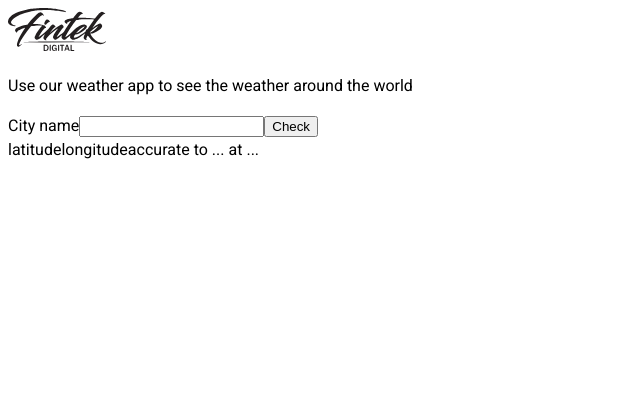
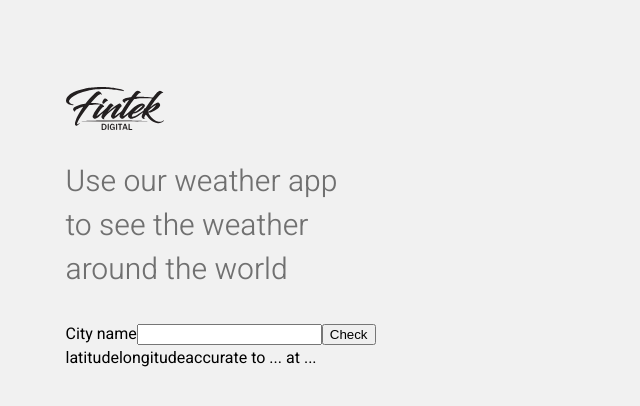
Before and after one commit to DanZemlyansky/fintekAssignment, a React (Vite) app in the folder fintek-weather-app/: page / in a window 1280 px wide. Shown: the top 406 px of the page, without its empty margins (0-640 px from the left). Built offline with nearby package versions, Linux system fonts and the light colour scheme.

Commit message:
progress

```diff
--- a/fintek-weather-app/src/App.css
+++ b/fintek-weather-app/src/App.css
@@ -10,10 +10,20 @@
 }
 
 @font-face {
-  font-family: 'Heebo';
+  font-family: Heebo;
   src: url('../public/fonts/Heebo-VariableFont_wght.ttf');
 }
 
+
 body{
-  font-family: 'Heebo' , 'sans-serif';
+  font-family: Heebo;
+  background-color: var(--bg);
 }
+
+
+#appContainer{
+  height: 100vh;
+display: flex;
+justify-content: center;
+align-items: center;
+}
--- a/fintek-weather-app/src/App.tsx
+++ b/fintek-weather-app/src/App.tsx
@@ -5,10 +5,10 @@ import CardContainer from './components/containers/CardContainer'
 function App() {
 
   return (
-    <>
+    <section id='appContainer'>
     <HeroContainer/>
     <CardContainer/>
-    </>
+    </section>
   )
 }
 
--- a/fintek-weather-app/src/components/CityInput.tsx
+++ b/fintek-weather-app/src/components/CityInput.tsx
@@ -1,3 +1,5 @@
+import '../styles/CityInput.css'
+
 export default function CityInput(){
 
 
@@ -5,7 +7,7 @@ export default function CityInput(){
 
     return(
         <div id="cityInputContainer">
-<label htmlFor="cityInput">City name</label>
+<label id="cityInputLabel" htmlFor="cityInput">City name</label>
 <input aria-label="City Input" name="cityInput" id="cityInput"></input>
 <button type="submit">Check</button>
         </div>
--- a/fintek-weather-app/src/components/containers/HeroContainer.tsx
+++ b/fintek-weather-app/src/components/containers/HeroContainer.tsx
@@ -1,13 +1,14 @@
 import CityInput from "../CityInput";
 import fintekLogo from '../../assets/logo.svg'
 import LatLong from "../hero/LatLong";
+import '../../styles/HeroContainer.css'
 
 //! pass function to cityInput and call the backend from there
 export default function HeroContainer(){
 
     return(
         <section id="heroContainer">
-            <img src={fintekLogo}  alt='fintek'></img>
+            <img id="fintekImg" src={fintekLogo}  alt='fintek'></img>
             <p id="heroText">Use our weather app to see the weather around the world</p>
 <CityInput/>
 <LatLong/>
--- a/fintek-weather-app/src/components/hero/LatLong.tsx
+++ b/fintek-weather-app/src/components/hero/LatLong.tsx
@@ -2,10 +2,10 @@ export default function LatLong(){
 
 //call api on load to get current data
     return(
-        <>
-        <span>latitude</span>
-        <span>longitude</span>
-        <span>accurate to ... at ...</span>
-        </>
+        <section id="latLongContainer">
+        <span className="latLong">latitude</span>
+        <span className="latLong">longitude</span>
+        <span className="latLong">accurate to ... at ...</span>
+        </section>
     )
 }
--- a/fintek-weather-app/src/styles/CardContainer.css
+++ b/fintek-weather-app/src/styles/CardContainer.css
@@ -0,0 +1,6 @@
+@import url('../App.css');
+
+#cardContainer{
+    width: 669px;
+    background-color: var(--cardContainer);
+}
--- /dev/null
+++ b/fintek-weather-app/src/styles/CityInput.css
@@ -0,0 +1 @@
+#cityInputLabel{}
--- /dev/null
+++ b/fintek-weather-app/src/styles/HeroContainer.css
@@ -0,0 +1,19 @@
+@import url(../App.css);
+
+#heroContainer {
+    width: 480px;
+    height: 642.45px;
+    display: flex;
+    flex-direction: column;
+    background-color: var(--hero);
+}
+
+#heroText {
+    width: 300px;
+    font: 300 30px/44px "Heebo";
+    color: var(--heroText);
+}
+
+#fintekImg {
+    width: 98px;
+}
```
